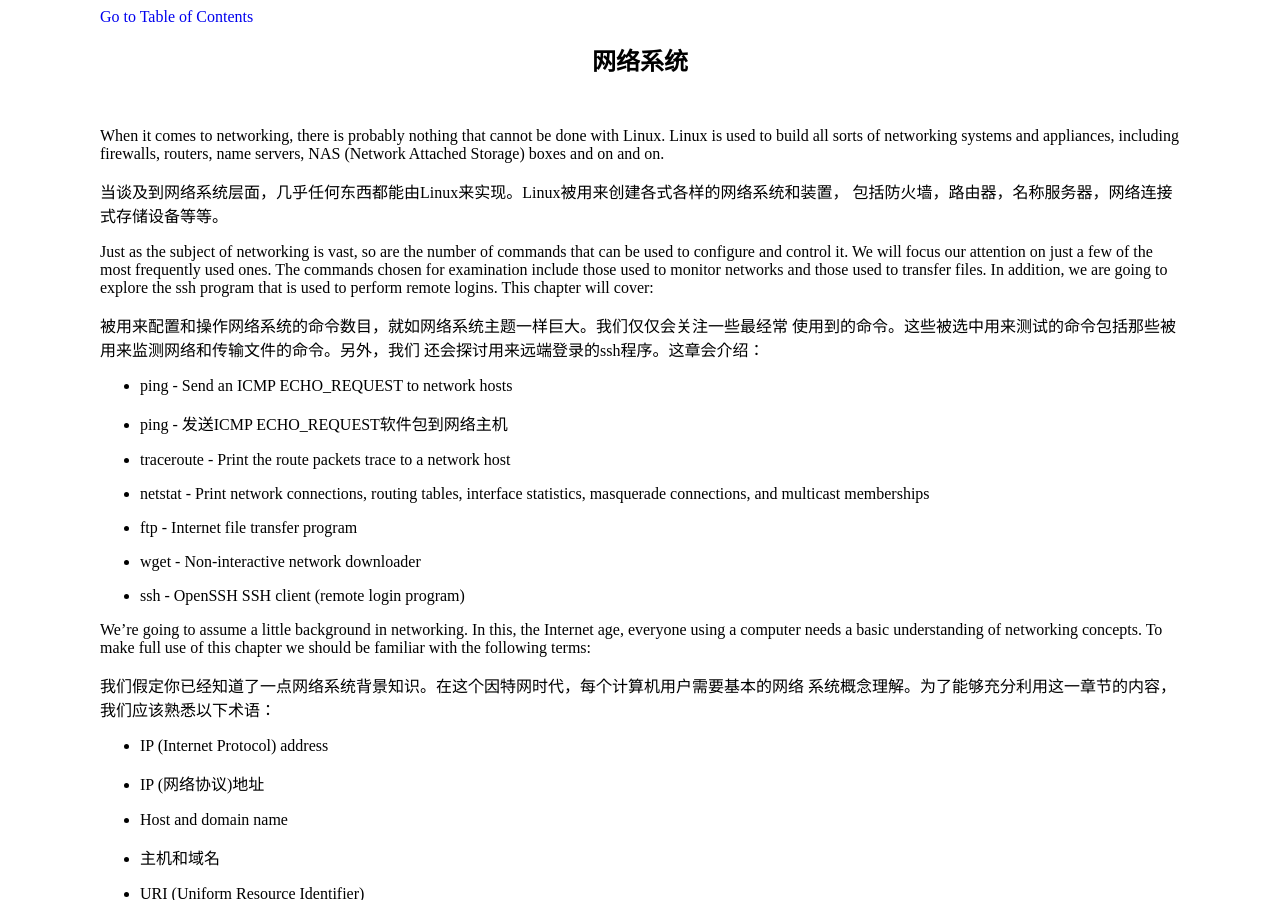
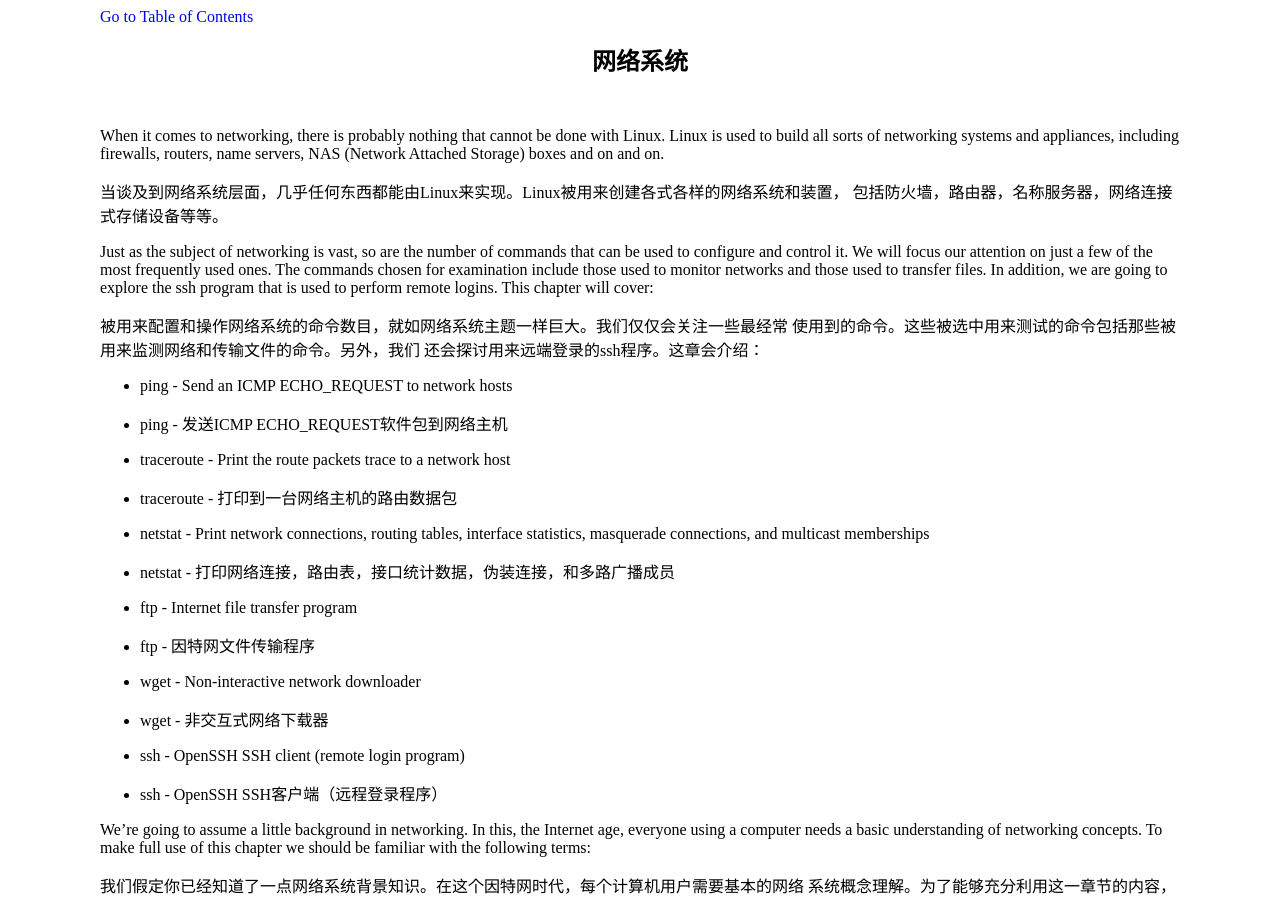
Before and after one commit to billie66/TLCL, a Jekyll site: the page built from book/networking.md, in a window 1280 px wide and 900 px high. Built offline with Jekyll 4.4.1, drawn with Linux system fonts in a browser that asks for light colours; Markdown is read by kramdown in place of the engine named in the settings.

Commit message:
complete the head part

```diff
--- a/book/networking.md
+++ b/book/networking.md
@@ -27,14 +27,24 @@ cover:
 
 * traceroute - Print the route packets trace to a network host
 
+* traceroute - 打印到一台网络主机的路由数据包
+
 * netstat - Print network connections, routing tables, interface statistics,
             masquerade connections, and multicast memberships
 
+* netstat - 打印网络连接，路由表，接口统计数据，伪装连接，和多路广播成员
+
 * ftp - Internet file transfer program
+
+* ftp - 因特网文件传输程序
 
 * wget - Non-interactive network downloader
 
+* wget - 非交互式网络下载器
+
 * ssh - OpenSSH SSH client (remote login program)
+
+* ssh - OpenSSH SSH客户端（远程登录程序）
 
 We’re going to assume a little background in networking. In this, the Internet age,
 everyone using a computer needs a basic understanding of networking concepts. To
```
